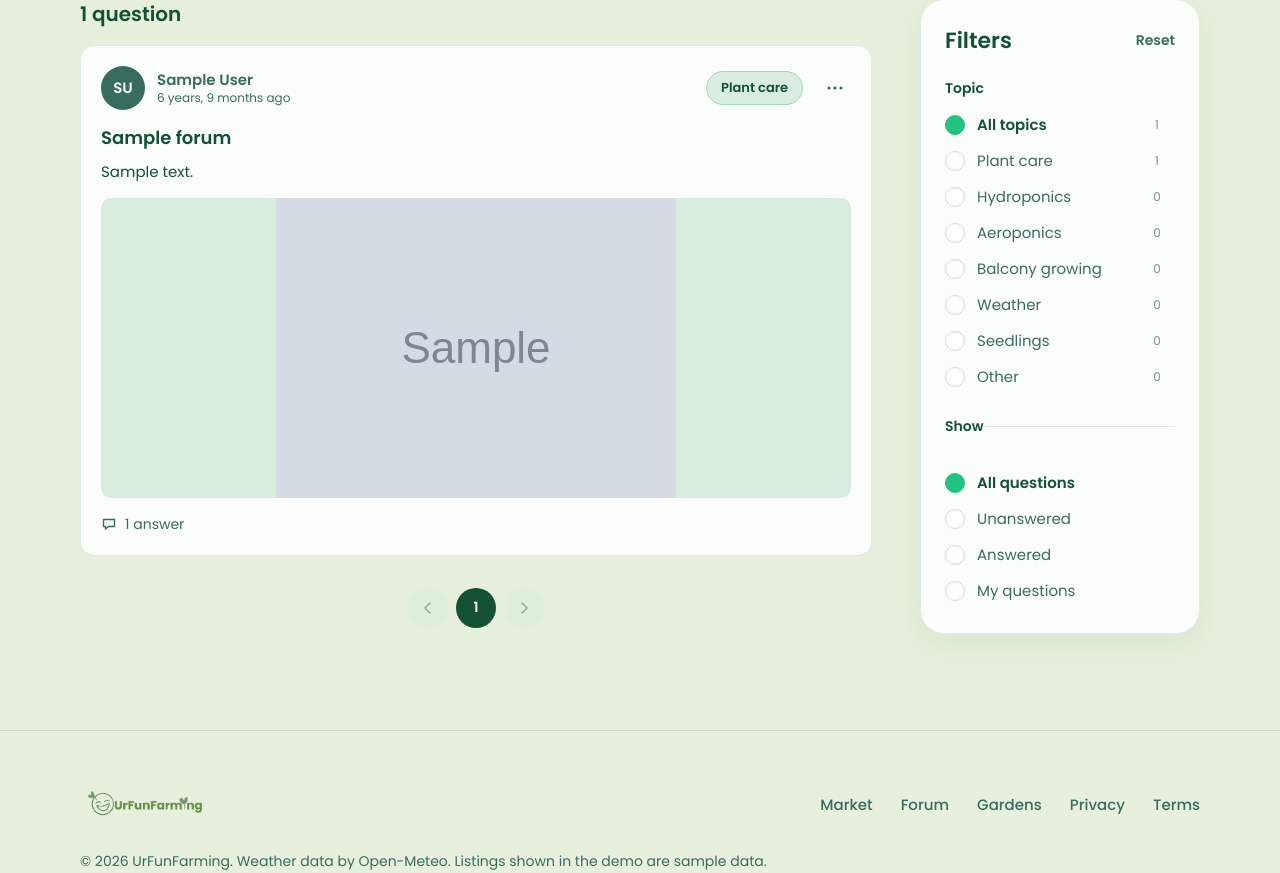
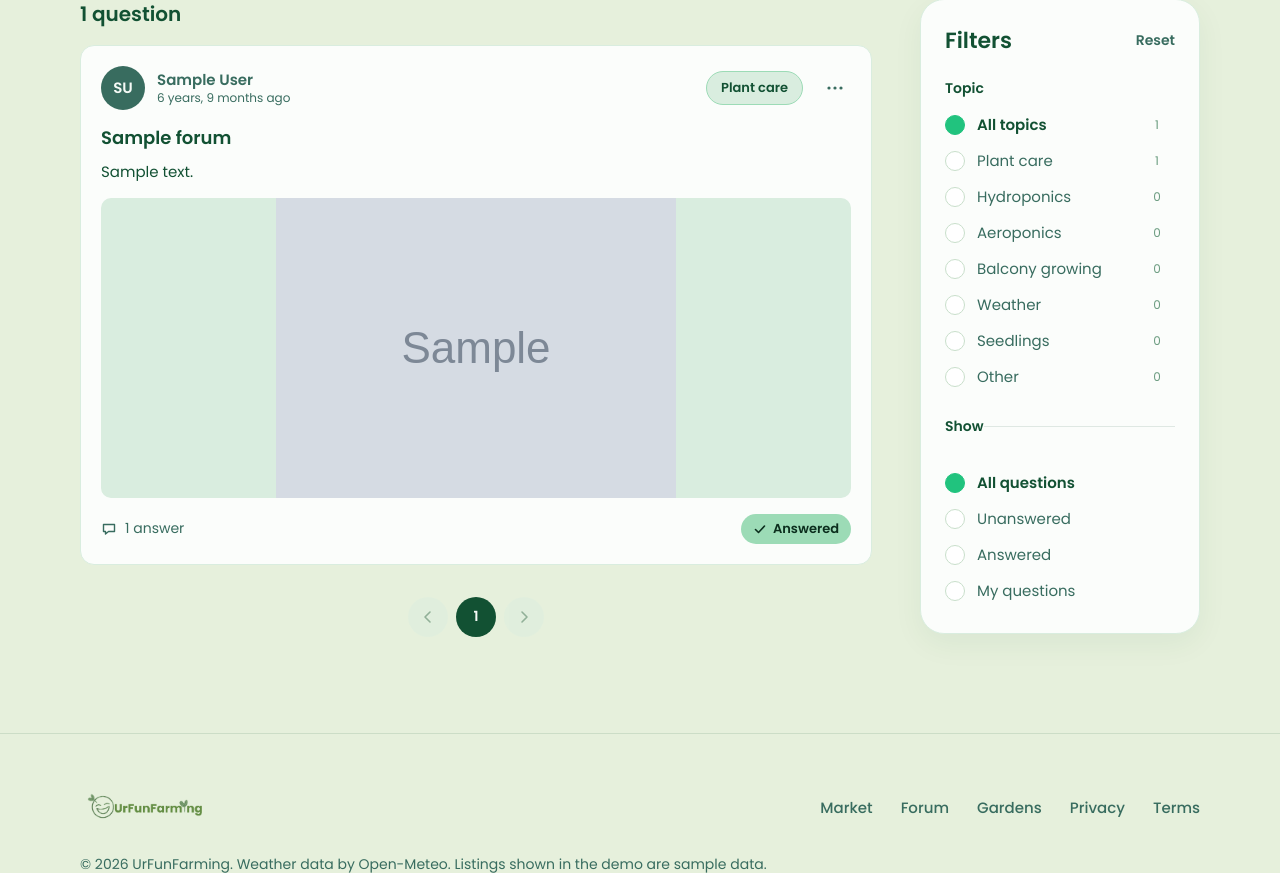
Before and after one commit to paramitasan/urFunFarming, a Django app: page /forum/ in a window 1280 px wide. Shown: the part 355-1228 px from the top of the page. Run offline with Django 5.2, Linux system fonts and the light colour scheme; a user stored in the database is signed in; tables that the repository leaves empty hold one stand-in row (values such as "Sample post"); grey boxes marked "Sample" are stand-in pictures; some libraries are stand-ins or nearby versions.

Commit message:
feat: 'answered' decision based on author, not reply count

```diff
--- a/forum/models.py
+++ b/forum/models.py
@@ -24,6 +24,7 @@ class Forum(EditedMixin, models.Model):
     created_at = models.DateTimeField(auto_now_add=True)    # initiated once at Forum creation
     updated_at = models.DateTimeField(auto_now=True)        # initiated at the same time with created_at, updates
     author = models.ForeignKey(settings.AUTH_USER_MODEL, on_delete=models.CASCADE, related_name="forum_posts")
+    is_answered = models.BooleanField(default=False)
 
     class Meta:
         ordering = ["-created_at"]
--- a/forum/urls.py
+++ b/forum/urls.py
@@ -10,6 +10,7 @@ urlpatterns = [
     path("<int:pk>/", views.forum_detail, name="forum_detail"),
     path("<int:pk>/edit/", views.forum_edit, name="forum_edit"),
     path("<int:pk>/delete/", views.forum_delete, name="forum_delete"),
+    path("<int:pk>/answered/", views.forum_toggle_answered, name="forum_toggle_answered"),
     path("<int:pk>/replies/add/", views.reply_create, name="reply_create"),
     path("replies/<int:pk>/edit/", views.reply_edit, name="reply_edit"),
     path("replies/<int:pk>/delete/", views.reply_delete, name="reply_delete"),
--- a/forum/views.py
+++ b/forum/views.py
@@ -6,7 +6,7 @@ from django.urls import reverse
 from django.utils.http import url_has_allowed_host_and_scheme
 from django.views.decorators.http import require_POST
 from django.core.paginator import Paginator
-from django.db.models import Count, Exists, OuterRef, Q
+from django.db.models import Count, Q
 
 from .models import Forum, Reply
 from .forms import ForumForm, ReplyForm
@@ -41,11 +41,10 @@ def forum_list(request):
             match |= Q(description__icontains=word)
         base = base.filter(match)
 
-    has_reply = Exists(Reply.objects.filter(forum=OuterRef("pk")))
     if show == "answered":
-        base = base.filter(has_reply)
+        base = base.filter(is_answered=True)
     elif show == "unanswered":
-        base = base.filter(~has_reply)
+        base = base.filter(is_answered=False)
     elif show == "mine":
         base = base.filter(author=request.user)
 
@@ -147,6 +146,16 @@ def forum_delete(request, pk):
 
     return redirect(_safe_next(request, reverse("forum:forum_list")))
 
+@login_required
+@require_POST
+def forum_toggle_answered(request, pk):
+    forum = get_object_or_404(Forum, pk=pk)
+    if forum.author != request.user:
+        raise PermissionDenied
+
+    Forum.objects.filter(pk=pk).update(is_answered=not forum.is_answered)
+    return redirect(_safe_next(request, reverse("forum:forum_detail", args=[pk])))
+
 # Visitors only see titles on the list page, viewing full discussion requires login.
 @login_required
 def forum_detail(request, pk):
--- a/static/forum/css/forum.css
+++ b/static/forum/css/forum.css
@@ -247,6 +247,20 @@
     font-size: 14px;
     line-height: normal;
     color: var(--color-deep);
+}
+
+.forum-answered {
+    margin-left: auto;
+    display: inline-flex;
+    align-items: center;
+    gap: 6px;
+    padding: 5px 12px;
+    background-color: var(--color-mint);
+    border-radius: 999px;
+    font-size: 13px;
+    font-weight: 600;
+    line-height: normal;
+    color: var(--color-ink);
 }
 
 /* Empty state */
@@ -528,6 +542,16 @@ a.page-link:focus-visible {
     background-color: #F8E3DE;
 }
 
+.forum-menu-list .forum-menu-answered {
+    display: flex;
+    align-items: center;
+    gap: 8px;
+}
+
+.forum-menu-list .forum-menu-answered[aria-pressed="true"] {
+    font-weight: 600;
+}
+
 /* Tablets and phones: one column, filters before the results */
 
 @media (max-width: 1023px) {
--- a/templates/forum/_post_menu.html
+++ b/templates/forum/_post_menu.html
@@ -6,7 +6,21 @@
         </svg>
     </summary>
     <div class="forum-menu-list">
+        <form method="post" action="{% url 'forum:forum_toggle_answered' forum.pk %}">
+            {% csrf_token %}
+            <input type="hidden" name="next" value="{{ request.get_full_path }}">
+            <button type="submit" class="forum-menu-answered" aria-pressed="{% if forum.is_answered %}true{% else %}false{% endif %}">
+                {% if forum.is_answered %}
+                <svg width="14" height="14" viewBox="0 0 14 14" fill="none" aria-hidden="true">
+                    <path d="M2.5 7.5l3 3 6-6.5" stroke="currentColor" stroke-width="1.6" stroke-linecap="round" stroke-linejoin="round"/>
+                </svg>
+                {% endif %}
+                Answered
+            </button>
+        </form>
+
         <a href="{% url 'forum:forum_edit' forum.pk %}?next={{ request.get_full_path|urlencode }}">Edit</a>
+
         <form method="post" action="{% url 'forum:forum_delete' forum.pk %}">
             {% csrf_token %}
             {% if request.resolver_match.url_name == "forum_list" %}
--- a/templates/forum/forum_detail.html
+++ b/templates/forum/forum_detail.html
@@ -46,7 +46,7 @@
                 </svg>
                 <span>{{ replies|length }} answer{{ replies|length|pluralize }}</span>
             </div>
-            {% if replies %}
+            {% if forum.is_answered %}
             <span class="forum-answered">
                 <svg width="14" height="14" viewBox="0 0 14 14" fill="none" aria-hidden="true">
                     <path d="M2.5 7.5l3 3 6-6.5" stroke="currentColor" stroke-width="1.6" stroke-linecap="round" stroke-linejoin="round"/>
--- a/templates/forum/forum_list.html
+++ b/templates/forum/forum_list.html
@@ -101,6 +101,14 @@
                              {% endif %}">
                              {{ forum.reply_count }} answer{{ forum.reply_count|pluralize }}
                         </a>
+                        {% if forum.is_answered %}
+                        <span class="forum-answered">
+                            <svg width="14" height="14" viewBox="0 0 14 14" fill="none" aria-hidden="true">
+                            <path d="M2.5 7.5l3 3 6-6.5" stroke="currentColor" stroke-width="1.6" stroke-linecap="round" stroke-linejoin="round"/>
+                            </svg>
+                            Answered
+                        </span>
+                        {% endif %}
                     </div>
 
                 </article>
```
Also changed, not shown: static/forum/css/forum_detail.css (+0 -13 lines), forum/migrations/0002_forum_is_answered.py (added).
